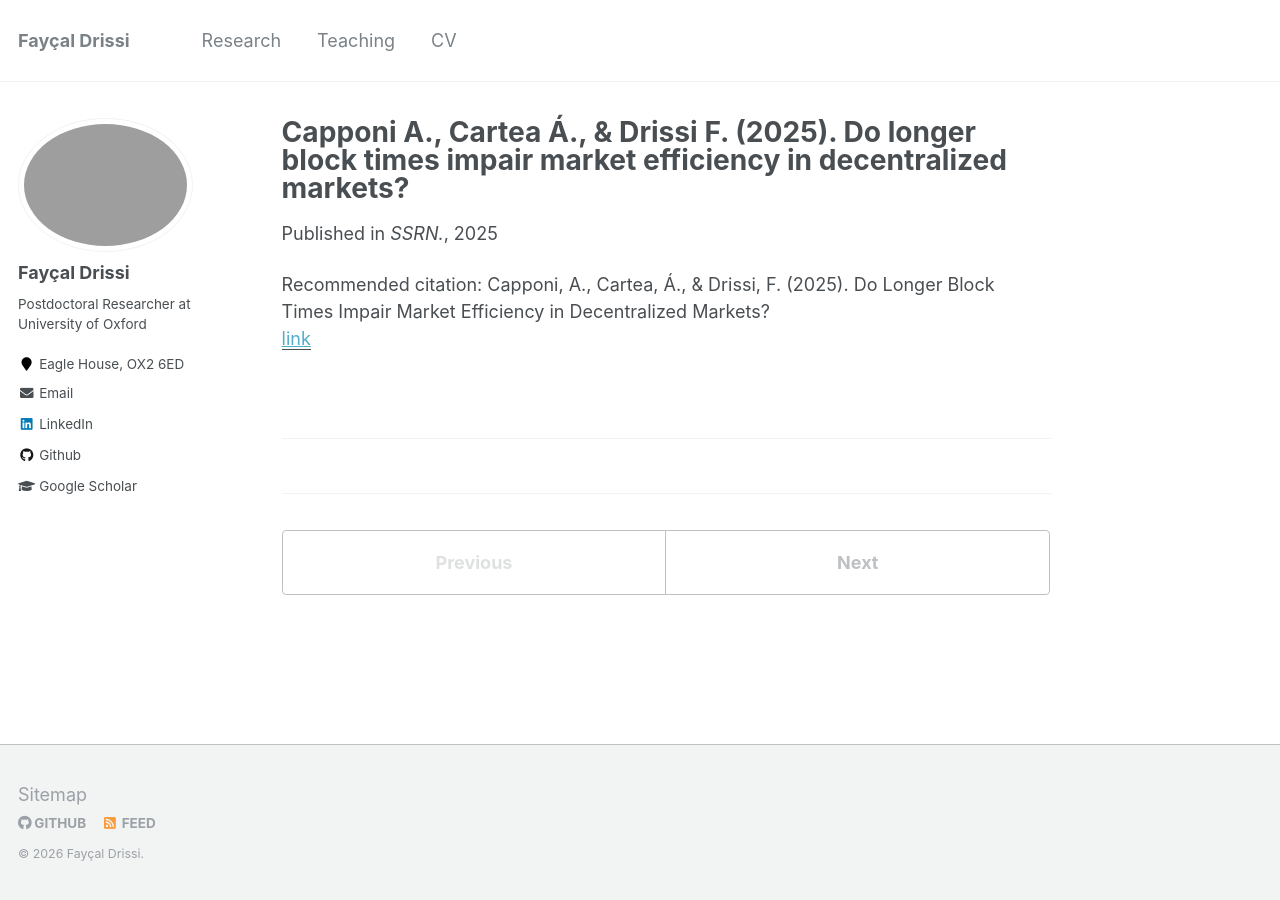
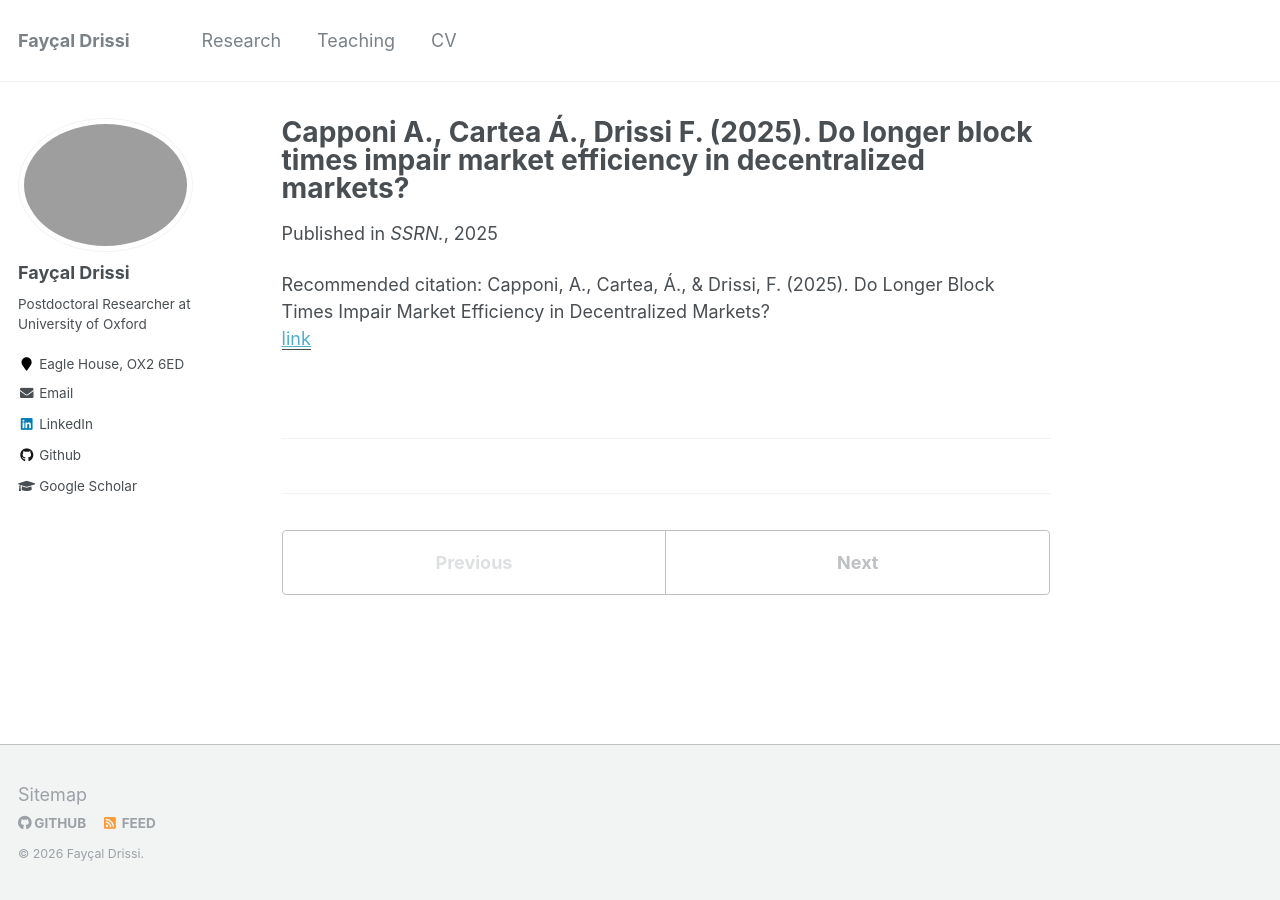
Before and after one commit to FDR0903/FDR0903.github.io, a Jekyll site: the page built from _workingpapersfinance/2025_amm_cappo.md, in a window 1280 px wide. Built offline with Jekyll 4.4.1, drawn with Linux system fonts in a browser that asks for light colours.

```diff
--- a/_workingpapersfinance/2025_amm_cappo.md
+++ b/_workingpapersfinance/2025_amm_cappo.md
@@ -1,5 +1,5 @@
 ---
-title: "Capponi A., Cartea Á., & Drissi F. (2025). Do longer block times impair market efficiency in decentralized markets?"
+title: "Capponi A., Cartea Á., Drissi F. (2025). Do longer block times impair market efficiency in decentralized markets?"
 collection: workingpapersfinance
 permalink: /workingpapers/mempools
 excerpt: #'This paper is about the number 3. The number 4 is left for future work.'
```
